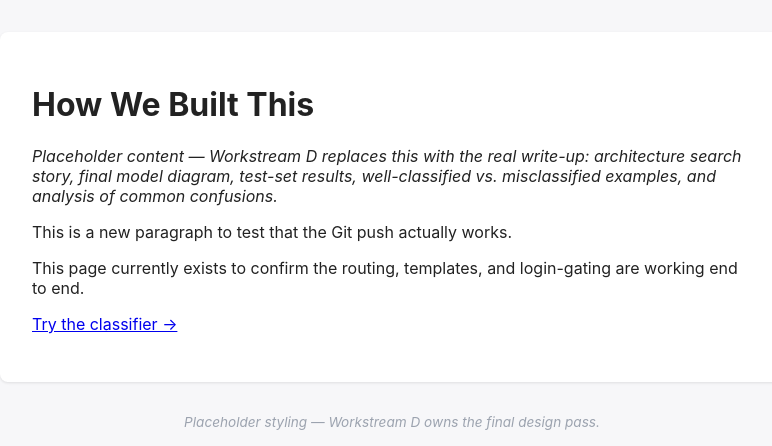
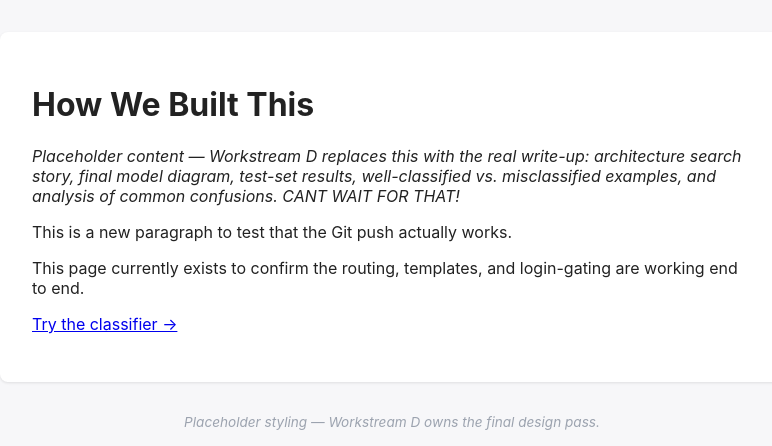
Before and after one commit to MSBASharks/mnist-classifier-webapp, a Django app: page / in a window 1280 px wide. Shown: the part 44-490 px from the top of the page, without its empty margins (248-1020 px from the left). Run offline with Django 5.2, Linux system fonts and the light colour scheme; the visitor is signed in with stand-in values (Sample User, id 1).

Commit message:
Update writeup.html with new content and excitement
Added excitement for upcoming content and a test paragraph.

```diff
--- a/classifier/templates/classifier/writeup.html
+++ b/classifier/templates/classifier/writeup.html
@@ -5,7 +5,7 @@
     <p><em>Placeholder content — Workstream D replaces this with the real
        write-up: architecture search story, final model diagram, test-set
        results, well-classified vs. misclassified examples, and analysis
-       of common confusions.</em></p>
+       of common confusions.  CANT WAIT FOR THAT!</em></p>
     <p>This is a new paragraph to test that the Git push actually works.</p>
     <p>This page currently exists to confirm the routing, templates, and
        login-gating are working end to end.</p>
```
